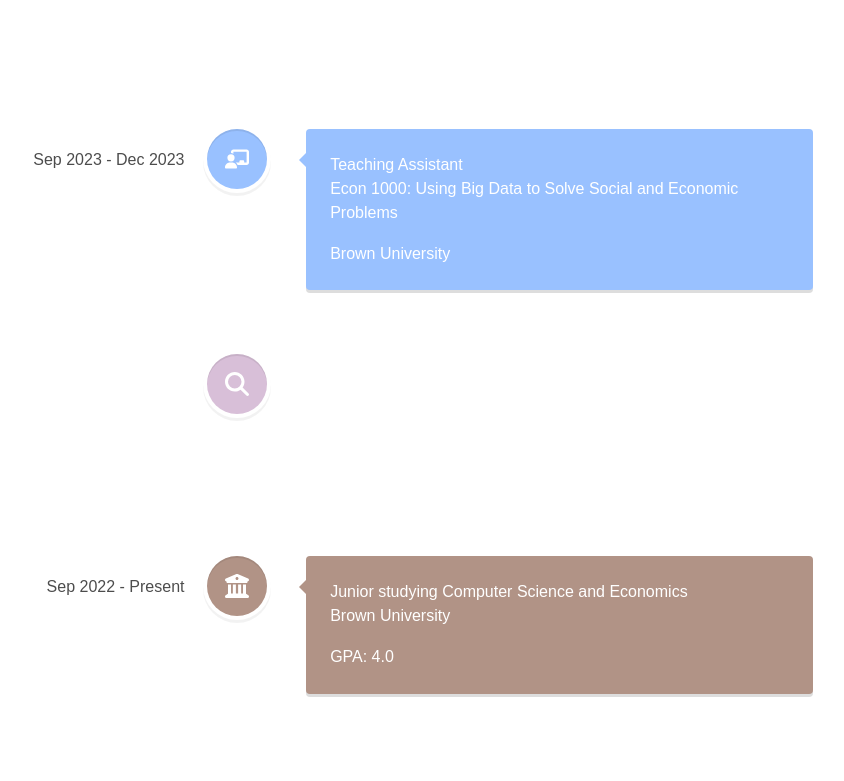
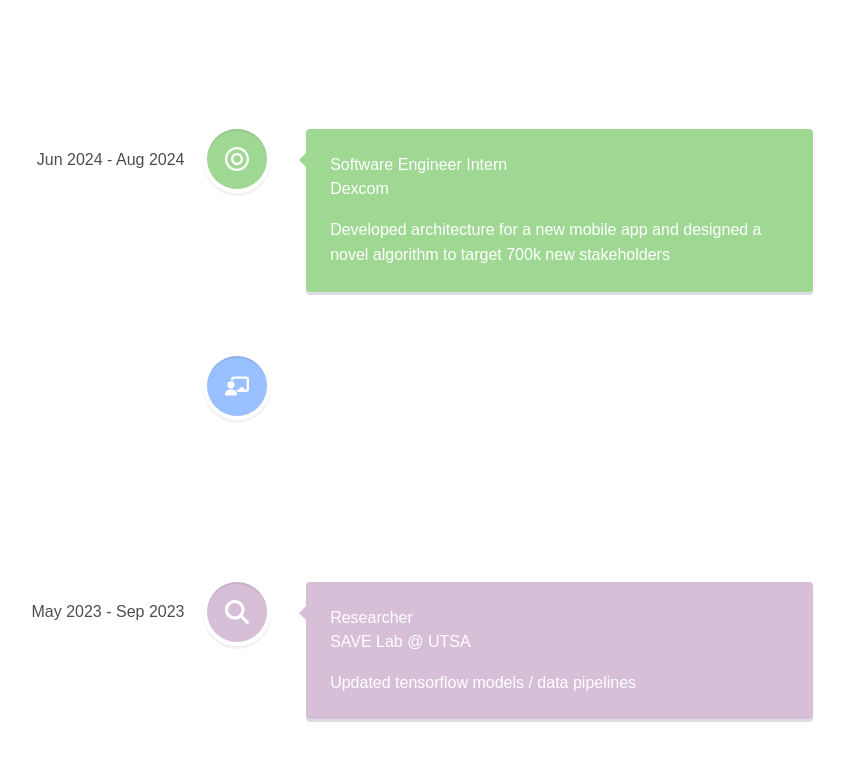
Before and after one commit to MarcelMatsal/marcel-website, a Next.js app: page / in a window 1280 px wide. Shown: the part 1360-2141 px from the top of the page, without its empty margins (403-1247 px from the left). Built offline with nearby package versions, Linux system fonts and the light colour scheme.

Commit message:
added to timeline

```diff
--- a/src/components/ExperienceTimeline.tsx
+++ b/src/components/ExperienceTimeline.tsx
@@ -58,6 +58,28 @@ export default function TimelineSection() {
           <p className="text-white font-bold">Researching spurious correlation & collaborating with Atlassian</p>
         </VerticalTimelineElement>
 
+                {/* Timeline Element 3 */}
+                <VerticalTimelineElement
+                className="vertical-timeline-element--work"
+                contentStyle={{ background: '#9fd893', color: '#ffffff' }} // Lighter green background and white text
+                contentArrowStyle={{ borderRight: '7px solid #9fd893' }} // Arrow matches the background
+                date="Jun 2024 - Aug 2024"
+                dateClassName="text-black dark:text-white font-bold"
+                iconStyle={{ background: '#9fd893', color: '#ffffff' }} // Icon background matches and text remains white
+                icon={
+                  <svg xmlns="http://www.w3.org/2000/svg" viewBox="0 0 512 512" fill="currentColor" width="24" height="24">
+                    <path d="M256 0C114.6 0 0 114.6 0 256s114.6 256 256 256s256-114.6 256-256S397.4 0 256 0zM256 464c-114.7 0-208-93.31-208-208S141.3 48 256 48s208 93.31 208 208S370.7 464 256 464zM256 128c-70.58 0-128 57.42-128 128s57.42 128 128 128c70.58 0 128-57.42 128-128S326.6 128 256 128zM256 336c-44.11 0-80-35.89-80-80c0-44.11 35.89-80 80-80c44.11 0 80 35.89 80 80C336 300.1 300.1 336,256,336z"/>
+                  </svg>
+              }
+              >
+              <h3 className="vertical-timeline-element-title text-white">Software Engineer Intern</h3>
+              <h4 className="vertical-timeline-element-subtitle text-white">Dexcom</h4>
+              <p className="text-white font-bold">
+                  Developed architecture for a new mobile app and designed a novel algorithm to target
+                  700k new stakeholders
+              </p>
+              </VerticalTimelineElement>
+
         {/* Timeline Element 4 */}
         <VerticalTimelineElement
           className="vertical-timeline-element--work"
```
Also changed, not shown: 1 other file (tests, documents, lock files or other folders).
